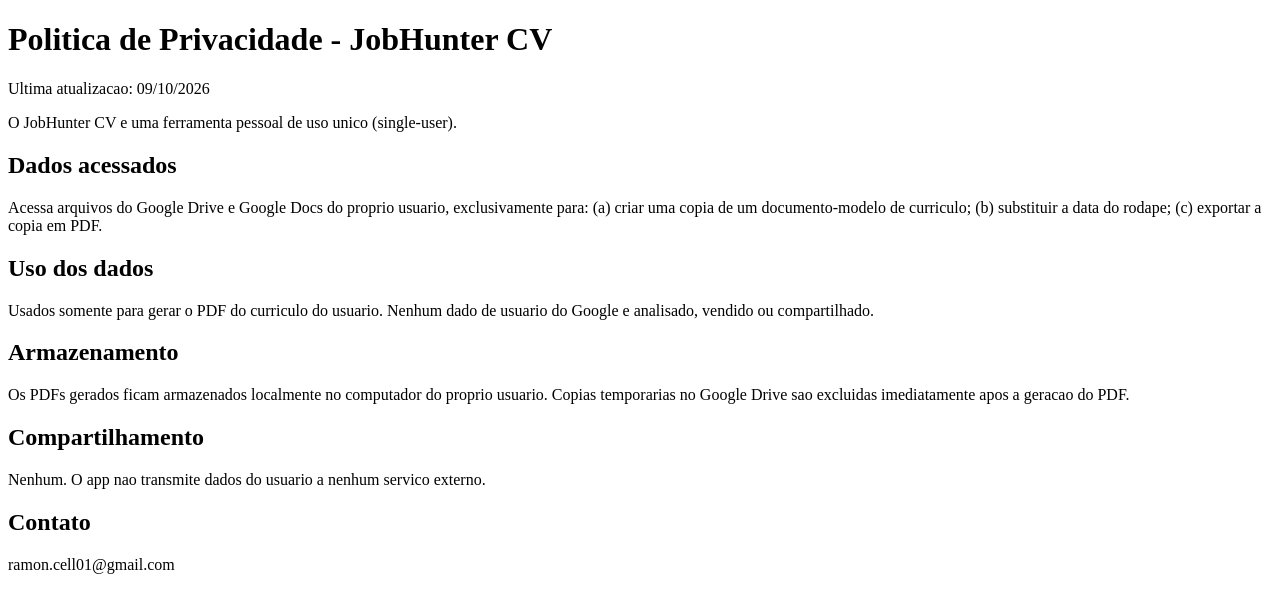
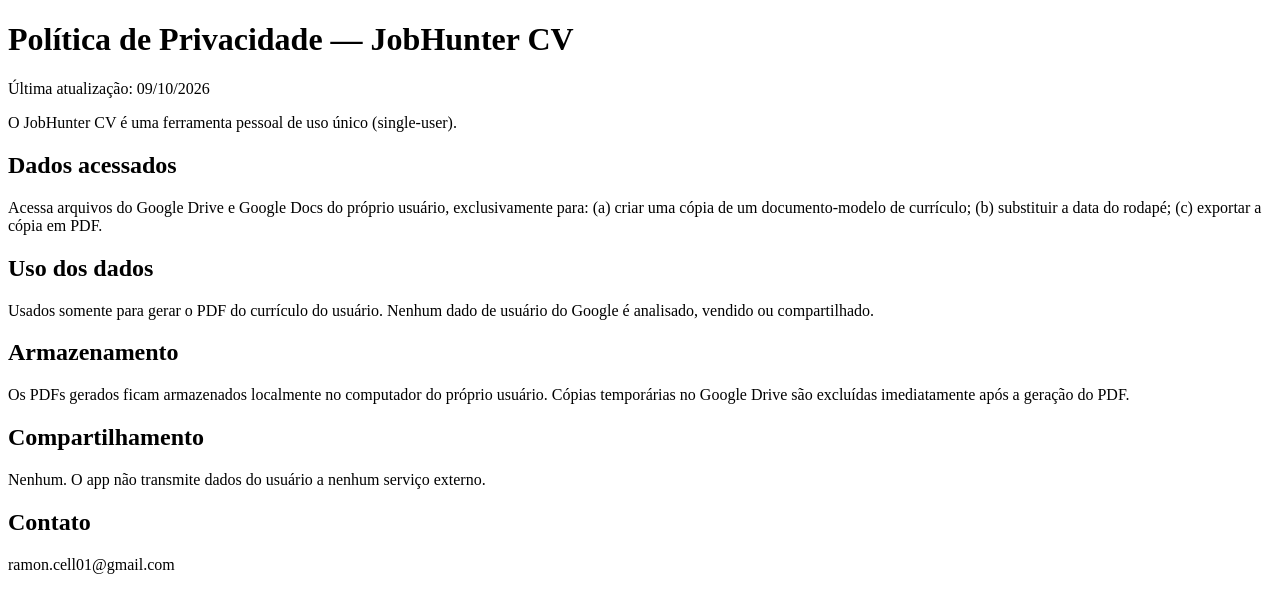
Before and after one commit to ramoncell01-ship-it/ramoncell01-ship-it.github.io, a plain HTML site: page privacidade.html in a window 1280 px wide. Drawn offline with Linux system fonts and the light colour scheme.

Commit message:
Update privacidade.html

```diff
--- a/privacidade.html
+++ b/privacidade.html
@@ -1,12 +1,23 @@
 <!DOCTYPE html>
-<html lang="pt-BR"><head><meta charset="utf-8"><meta name="viewport" content="width=device-width, initial-scale=1"><title>Politica de Privacidade - JobHunter CV</title></head>
+<html lang="pt-BR">
+<head>
+<meta charset="utf-8">
+<meta name="viewport" content="width=device-width, initial-scale=1">
+<title>Política de Privacidade — JobHunter CV</title>
+</head>
 <body>
-<h1>Politica de Privacidade - JobHunter CV</h1>
-<p>Ultima atualizacao: 09/10/2026</p>
-<p>O JobHunter CV e uma ferramenta pessoal de uso unico (single-user).</p>
-<h2>Dados acessados</h2><p>Acessa arquivos do Google Drive e Google Docs do proprio usuario, exclusivamente para: (a) criar uma copia de um documento-modelo de curriculo; (b) substituir a data do rodape; (c) exportar a copia em PDF.</p>
-<h2>Uso dos dados</h2><p>Usados somente para gerar o PDF do curriculo do usuario. Nenhum dado de usuario do Google e analisado, vendido ou compartilhado.</p>
-<h2>Armazenamento</h2><p>Os PDFs gerados ficam armazenados localmente no computador do proprio usuario. Copias temporarias no Google Drive sao excluidas imediatamente apos a geracao do PDF.</p>
-<h2>Compartilhamento</h2><p>Nenhum. O app nao transmite dados do usuario a nenhum servico externo.</p>
-<h2>Contato</h2><p>ramon.cell01@gmail.com</p>
-</body></html>
+<h1>Política de Privacidade — JobHunter CV</h1>
+<p>Última atualização: 09/10/2026</p>
+<p>O JobHunter CV é uma ferramenta pessoal de uso único (single-user).</p>
+<h2>Dados acessados</h2>
+<p>Acessa arquivos do Google Drive e Google Docs do próprio usuário, exclusivamente para: (a) criar uma cópia de um documento-modelo de currículo; (b) substituir a data do rodapé; (c) exportar a cópia em PDF.</p>
+<h2>Uso dos dados</h2>
+<p>Usados somente para gerar o PDF do currículo do usuário. Nenhum dado de usuário do Google é analisado, vendido ou compartilhado.</p>
+<h2>Armazenamento</h2>
+<p>Os PDFs gerados ficam armazenados localmente no computador do próprio usuário. Cópias temporárias no Google Drive são excluídas imediatamente após a geração do PDF.</p>
+<h2>Compartilhamento</h2>
+<p>Nenhum. O app não transmite dados do usuário a nenhum serviço externo.</p>
+<h2>Contato</h2>
+<p>ramon.cell01@gmail.com</p>
+</body>
+</html>
```
